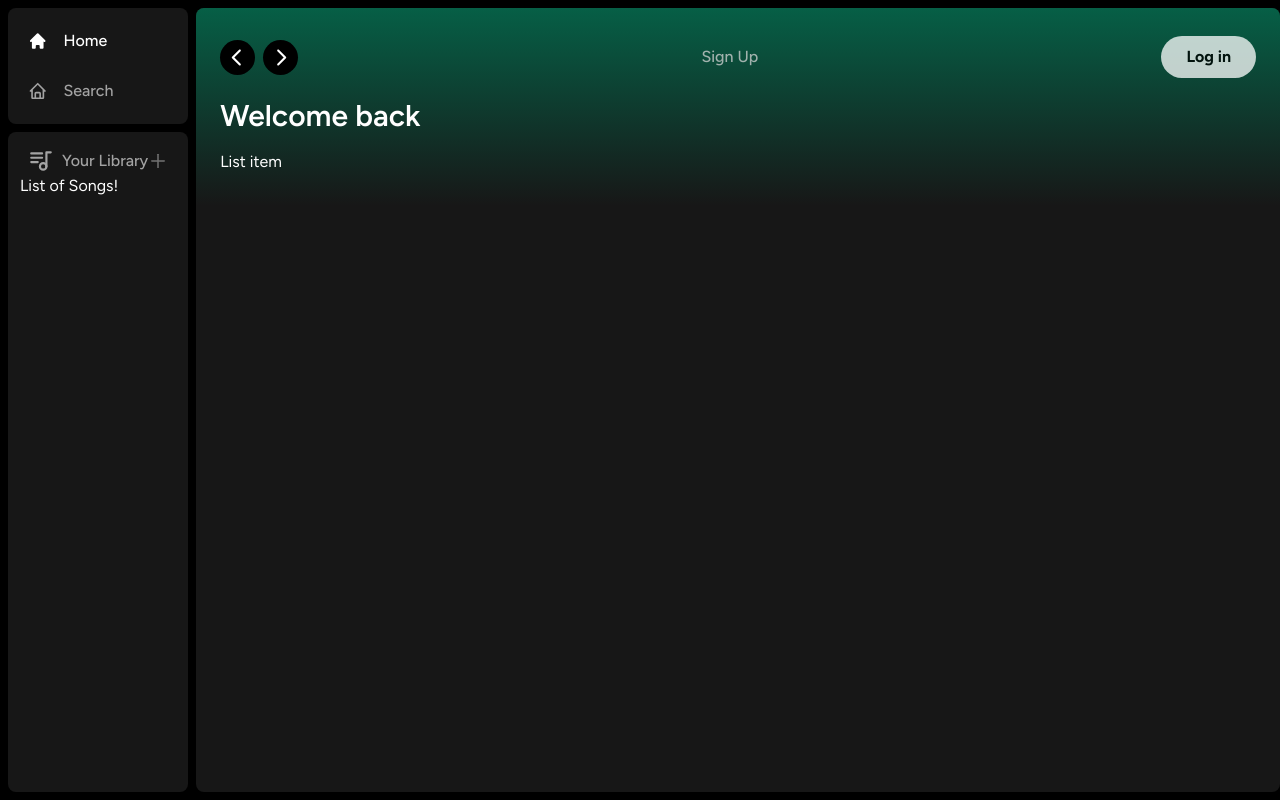
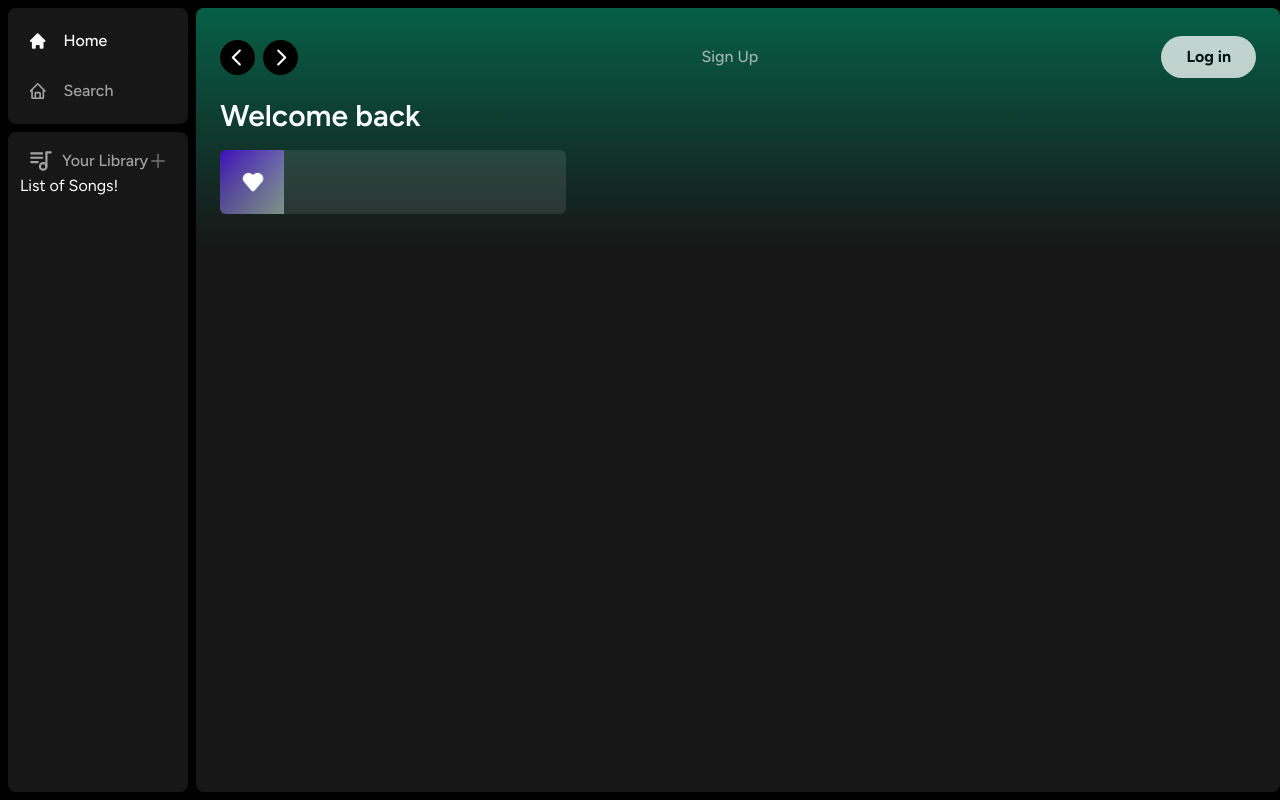
Before and after one commit to michaelorina/fullstack-spotify-clone, a Next.js app: page / in a window 1280 px wide. Built offline with nearby package versions, Linux system fonts and the light colour scheme.

Commit message:
like image

```diff
--- a/app/(site)/page.tsx
+++ b/app/(site)/page.tsx
@@ -29,7 +29,9 @@ export default function Home() {
                 gaps-3
                 mt-4
               ">
-                <ListItem/>
+                <ListItem
+                  image="/images/liked.png"
+                />
               </div>
           </div>
         </Header>
--- a/components/ListItem.tsx
+++ b/components/ListItem.tsx
@@ -2,6 +2,7 @@
 
 import { useRouter } from "next/navigation";
 import React from "react";
+import Image from "next/image";
 
 interface ListItemProps {
     image: string;
@@ -21,9 +22,32 @@ const ListItem: React.FC<ListItemProps> = ({
         router.push(href);
     }
     return (
-        <div>
-            List item
-        </div>
+        <button className="
+            relative
+            group
+            flex
+            items-center
+            rounded-md
+            overflow-hidden
+            gap-x-4
+            bg-neutral-100/10
+            hover:bg-neutral-100/20
+            transition
+            pr-4
+        ">
+            <div className="
+                relative
+                min-h-[64px]
+                min-w-[64px]
+            ">
+                <Image
+                    className="object-cover"
+                    fill
+                    src={image}
+                    alt="Image"
+                />
+            </div>
+        </button>
     );
 }
 export default ListItem;
```
Also changed, not shown: public/images/liked.png (added).
